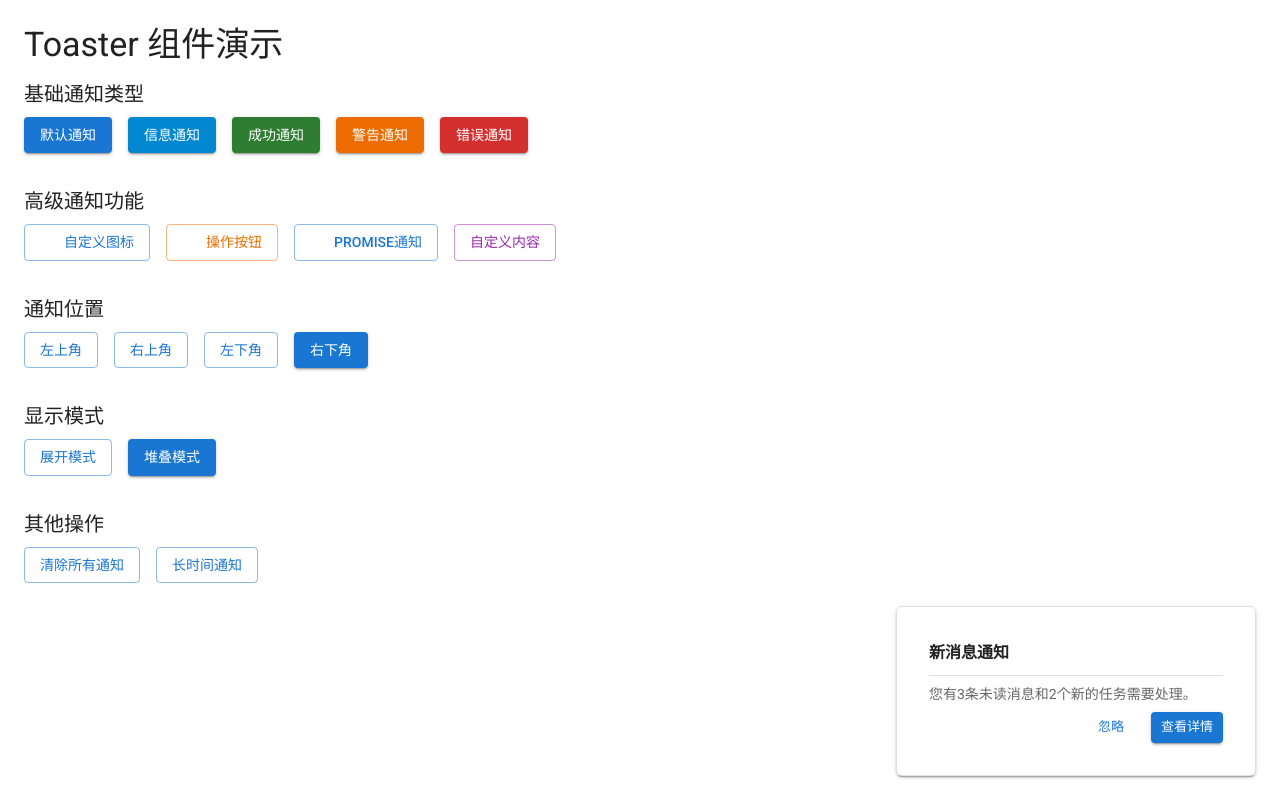
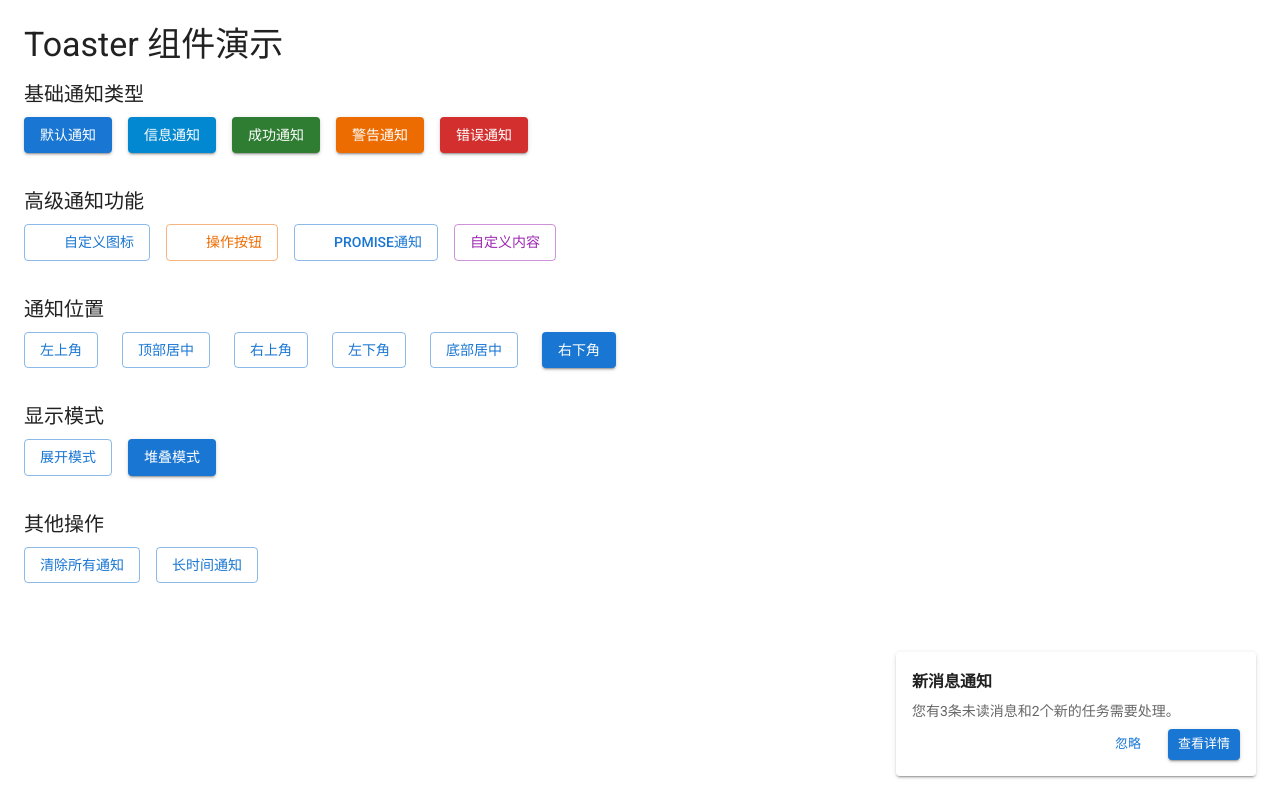
Before and after one commit to wh5938316/material-ui-toaster, a Next.js app in the folder demo/: page / in a window 1280 px wide. Both pictures are taken after a click on the button "自定义内容". Built offline with nearby package versions, Linux system fonts and the light colour scheme; some icons are missing; what @mui/material-nextjs would draw is missing.

Commit message:
refactor: replace Card with Box in ToasterDemo and adjust styles for improved layout

```diff
--- a/demo/src/app/demo.tsx
+++ b/demo/src/app/demo.tsx
@@ -3,10 +3,8 @@
 import DeleteIcon from '@mui/icons-material/Delete';
 import DownloadIcon from '@mui/icons-material/Download';
 import PhotoCamera from '@mui/icons-material/PhotoCamera';
+import Box from '@mui/material/Box';
 import Button from '@mui/material/Button';
-import Card from '@mui/material/Card';
-import CardContent from '@mui/material/CardContent';
-import Divider from '@mui/material/Divider';
 import Stack from '@mui/material/Stack';
 import Typography from '@mui/material/Typography';
 import Toaster, { ToasterPosition, toaster } from 'material-ui-toaster';
@@ -66,7 +64,7 @@ export default function ToasterDemo() {
         // 不需要返回任何内容，action方法会自动处理成功状态
       },
       {
-        type: 'warning',
+        type: 'default',
         description: '此操作无法撤销。',
         success: '文件已成功删除！',
         error: '删除失败，请重试',
@@ -100,12 +98,11 @@ export default function ToasterDemo() {
   // 显示自定义内容的通知
   const showCustomToast = () => {
     const CustomContent = (
-      <Card elevation={0} sx={{ width: '100%' }}>
-        <CardContent sx={{ p: 2, '&:last-child': { pb: 2 } }}>
+      <Box sx={{ bgcolor: 'background.paper' }}>
         <Typography variant="subtitle1" gutterBottom fontWeight="bold">
           新消息通知
         </Typography>
-          <Divider sx={{ my: 1 }} />
+        {/* <Divider sx={{ my: 1 }} /> */}
         <Typography variant="body2" color="text.secondary" sx={{ mb: 1 }}>
           您有3条未读消息和2个新的任务需要处理。
         </Typography>
@@ -117,8 +114,7 @@ export default function ToasterDemo() {
             查看详情
           </Button>
         </Stack>
-        </CardContent>
-      </Card>
+      </Box>
     );
 
     toaster.custom(CustomContent, { duration: 8000 });
@@ -126,7 +122,7 @@ export default function ToasterDemo() {
 
   return (
     <div style={{ padding: 24 }}>
-      <Toaster position={position} expand={expand} duration={8000000} />
+      <Toaster position={position} expand={expand} duration={5000} />
       <Typography variant="h4" gutterBottom>
         Toaster 组件演示
       </Typography>
@@ -186,12 +182,18 @@ export default function ToasterDemo() {
         通知位置
       </Typography>
 
-      <Stack direction="row" spacing={2} sx={{ mb: 4 }}>
+      <Stack direction="row" spacing={2} sx={{ mb: 4, flexWrap: 'wrap', gap: 1 }}>
         <Button
           variant={position === 'top-left' ? 'contained' : 'outlined'}
           onClick={() => setPosition('top-left')}
         >
           左上角
+        </Button>
+        <Button
+          variant={position === 'top-center' ? 'contained' : 'outlined'}
+          onClick={() => setPosition('top-center')}
+        >
+          顶部居中
         </Button>
         <Button
           variant={position === 'top-right' ? 'contained' : 'outlined'}
@@ -204,6 +206,12 @@ export default function ToasterDemo() {
           onClick={() => setPosition('bottom-left')}
         >
           左下角
+        </Button>
+        <Button
+          variant={position === 'bottom-center' ? 'contained' : 'outlined'}
+          onClick={() => setPosition('bottom-center')}
+        >
+          底部居中
         </Button>
         <Button
           variant={position === 'bottom-right' ? 'contained' : 'outlined'}
--- a/demo/src/app/theme.ts
+++ b/demo/src/app/theme.ts
@@ -10,7 +10,7 @@ const roboto = Roboto({
 });
 
 const theme = createTheme({
-  colorSchemes: { light: true, dark: true },
+  colorSchemes: { light: true },
   cssVariables: {
     colorSchemeSelector: 'class',
   },
@@ -33,39 +33,39 @@ const theme = createTheme({
       },
     },
     // 自定义 Toast 组件样式
-    MuiToast: {
-      styleOverrides: {
-        root: ({ theme }) => ({
-          // 自定义成功类型样式
-          '&.MuiToast-typeSuccess .MuiToast-content': {
-            backgroundColor: theme.palette.success.main,
-            color: theme.palette.success.contrastText,
-          },
-          // 自定义信息类型样式
-          '&.MuiToast-typeInfo .MuiToast-content': {
-            backgroundColor: theme.palette.info.main,
-            color: theme.palette.info.contrastText,
-          },
-          // 添加边框
-          '& .MuiToast-content': {
-            border: `1px solid ${theme.palette.divider}`,
-            borderRadius: theme.shape.borderRadius + 2,
-          },
-        }),
-      },
-    },
-    // 自定义 Toaster 组件样式
-    MuiToaster: {
-      styleOverrides: {
-        root: ({ theme }) => ({
-          // 增加间距
-          '&.MuiToaster-positionBottomRight': {
-            bottom: 32,
-            right: 32,
-          },
-        }),
-      },
-    },
+    // MuiToast: {
+    //   styleOverrides: {
+    //     root: ({ theme }) => ({
+    //       // 自定义成功类型样式
+    //       '&.MuiToast-typeSuccess .MuiToast-content': {
+    //         backgroundColor: theme.palette.success.main,
+    //         color: theme.palette.success.contrastText,
+    //       },
+    //       // 自定义信息类型样式
+    //       '&.MuiToast-typeInfo .MuiToast-content': {
+    //         backgroundColor: theme.palette.info.main,
+    //         color: theme.palette.info.contrastText,
+    //       },
+    //       // 添加边框
+    //       '& .MuiToast-content': {
+    //         border: `1px solid ${theme.palette.divider}`,
+    //         borderRadius: theme.shape.borderRadius + 2,
+    //       },
+    //     }),
+    //   },
+    // },
+    // // 自定义 Toaster 组件样式
+    // MuiToaster: {
+    //   styleOverrides: {
+    //     root: ({ theme }) => ({
+    //       // 增加间距
+    //       '&.MuiToaster-positionBottomRight': {
+    //         bottom: 32,
+    //         right: 32,
+    //       },
+    //     }),
+    //   },
+    // },
   },
 });
 
```
Lines whose indentation alone changed are shown as unchanged.
